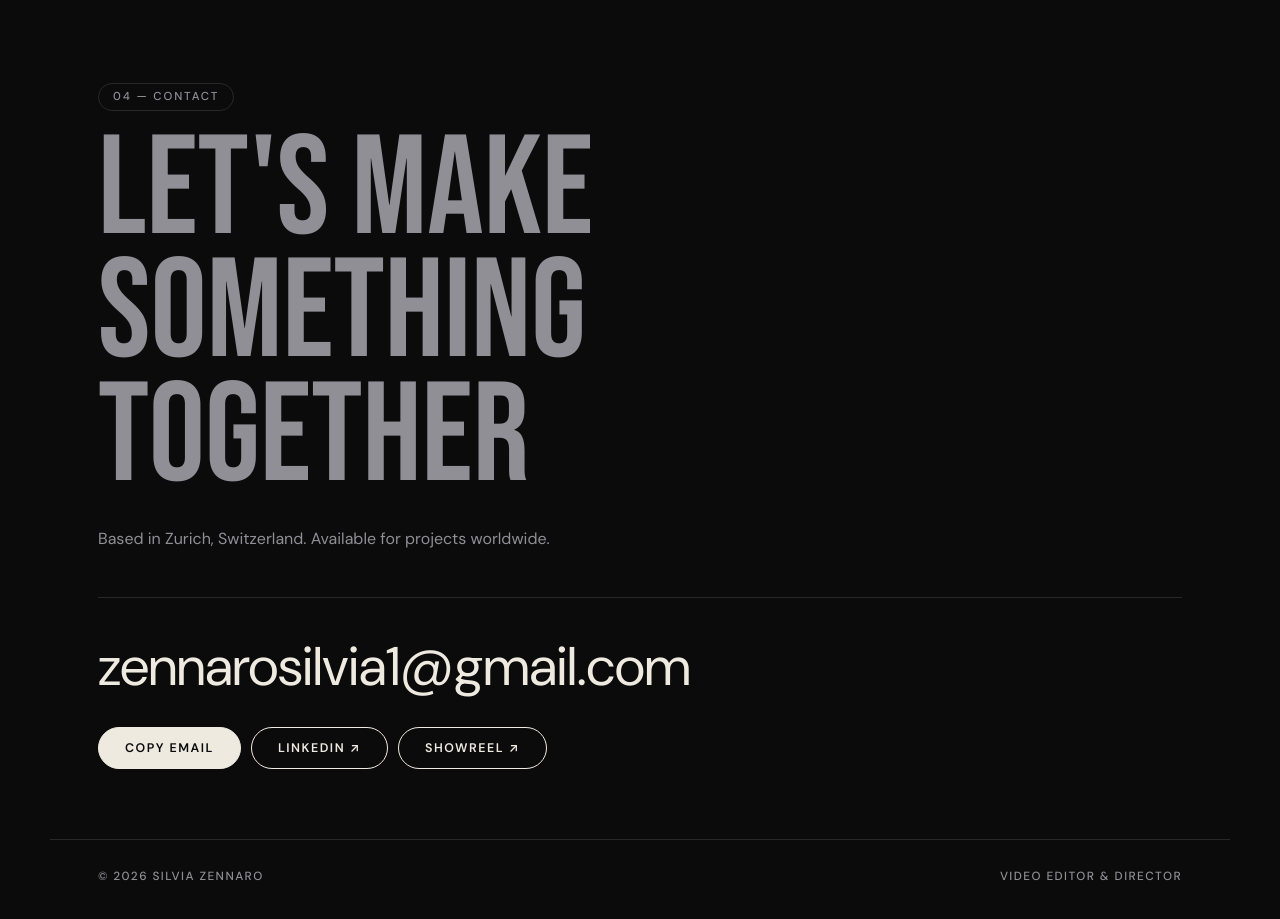
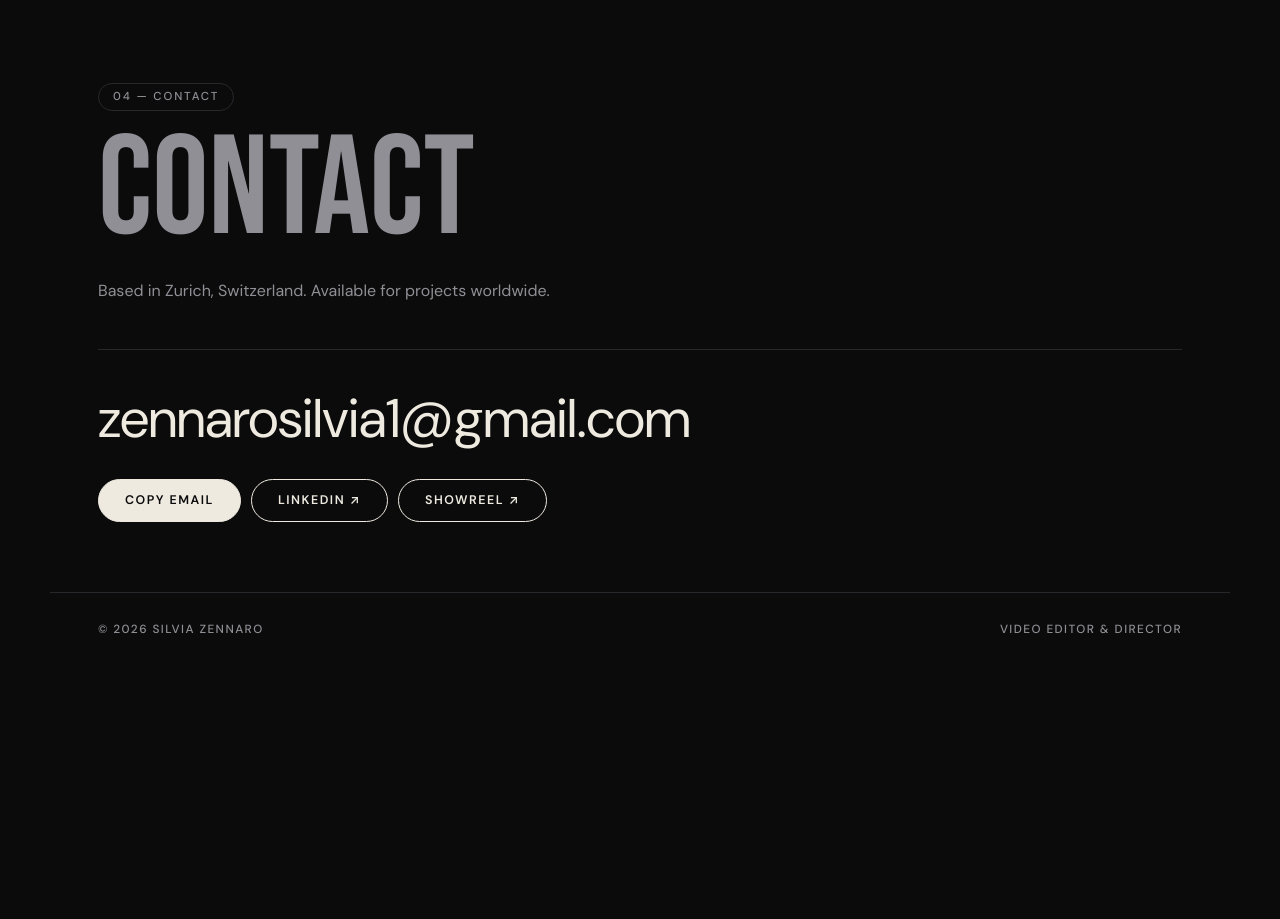
Before and after one commit to SilviaZennaro/silviazennaro.github.io, a plain HTML site: page index.html in a window 1280 px wide. Shown: the part 9460-10379 px from the top of the page. After the commit the page ends 10137 px from the top, so only its background shows below. Drawn offline with Linux system fonts and the light colour scheme; animation ran at ten frames a second.

Commit message:
Add files via upload

```diff
--- a/index.html
+++ b/index.html
@@ -265,7 +265,7 @@
       <section class="sec contact" id="contact">
         <div class="head-wrap">
           <span class="chip rv">04 — Contact</span>
-          <p class="big rv">Let's make something together</p>
+          <p class="big rv">Contact</p>
           <p class="rv">Based in Zurich, Switzerland. Available for projects worldwide.</p>
           <div class="contact-mail rv">
             <a class="mail" href="mailto:zennarosilvia1@gmail.com">zennarosilvia1@gmail.com</a>
```
